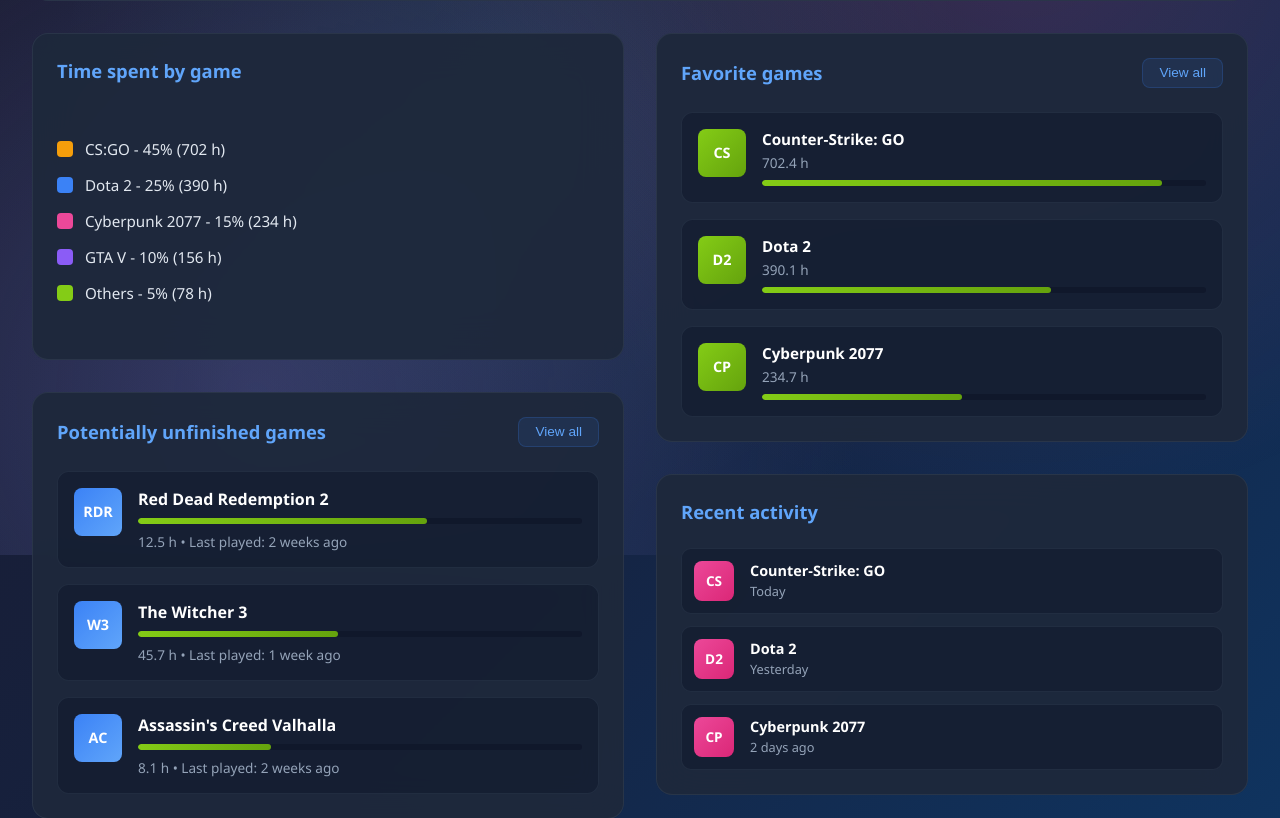
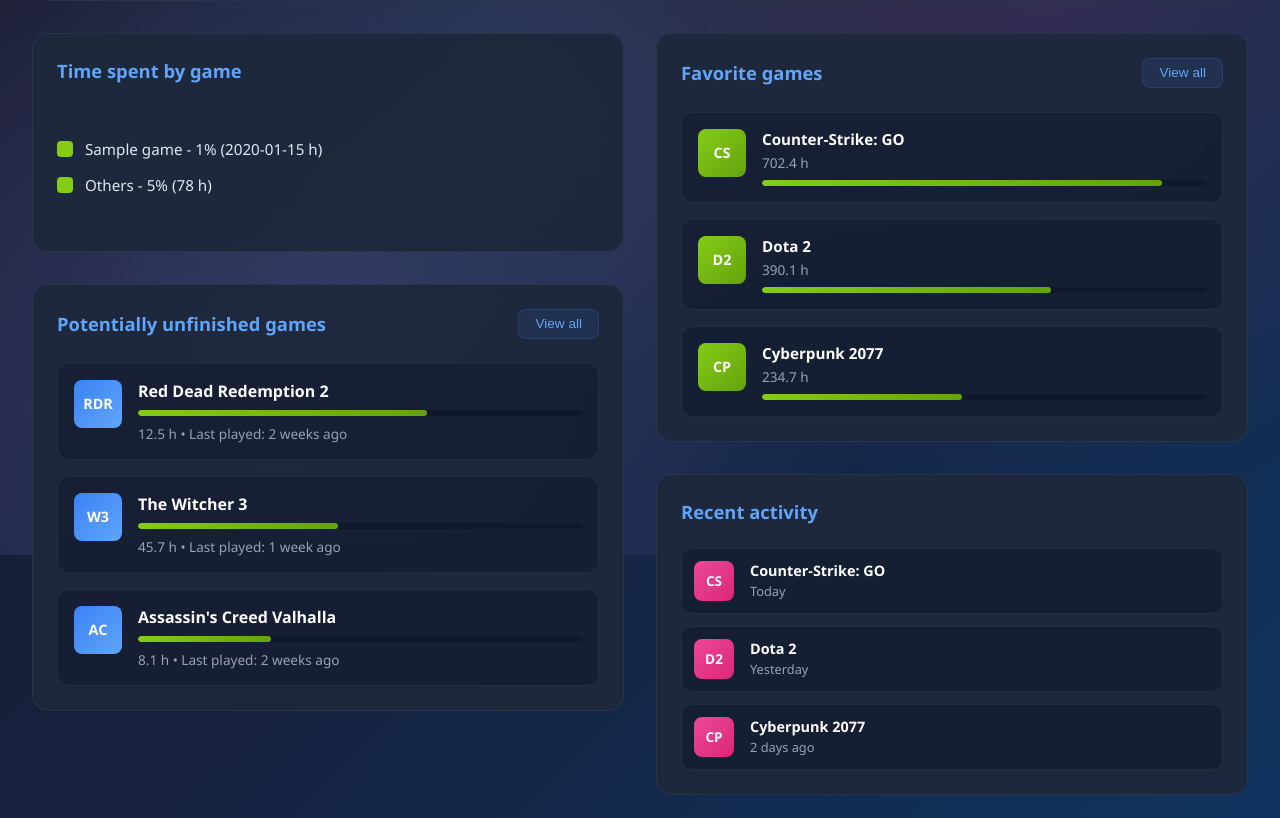
Before and after one commit to danielmakhmudov/statscape, a Django app: template core/templates/core/dashboard.html in a window 1280 px wide. Shown: the part 245-1063 px from the top of the page. Run offline with Django 5.2, Linux system fonts and the light colour scheme; tables that the repository leaves empty hold one stand-in row (values such as "Sample post"); the template is opened without the code that fills it: values that come from a table or form of the project are taken from there, most other values are stand-ins (such as "Sample title", 1, 10 or a date in 2020); parts of the project's set-up code (start-up, migrations or seed data) failed here and were passed over.

Commit message:
refactor: move sorting to stats_service and merge total_playtime function to enrich_games_with_stats

```diff
--- a/core/services/stats_service.py
+++ b/core/services/stats_service.py
@@ -8,5 +8,5 @@ def enrich_games_with_stats(games):
             round(g.total_playtime / total_playtime * 100, 1) if total_playtime > 0 else 0
         )
         g.playtime_hours = round(g.total_playtime / 60, 1)
-
+    games = sorted(games, key=lambda x: x.total_playtime, reverse=True)
     return games, total_hours
--- a/core/templates/core/dashboard.html
+++ b/core/templates/core/dashboard.html
@@ -38,22 +38,12 @@
                 <h3 class="card-title">Time spent by game</h3>
                 <div class="chart-placeholder">
                     <div class="chart-legend">
-                        <div class="legend-item">
-                            <span class="legend-color" style="background: #f59e0b;"></span>
-                            <span class="legend-text">CS:GO - 45% (702 h)</span>
-                        </div>
-                        <div class="legend-item">
-                            <span class="legend-color" style="background: #3b82f6;"></span>
-                            <span class="legend-text">Dota 2 - 25% (390 h)</span>
-                        </div>
-                        <div class="legend-item">
-                            <span class="legend-color" style="background: #ec4899;"></span>
-                            <span class="legend-text">Cyberpunk 2077 - 15% (234 h)</span>
-                        </div>
-                        <div class="legend-item">
-                            <span class="legend-color" style="background: #8b5cf6;"></span>
-                            <span class="legend-text">GTA V - 10% (156 h)</span>
-                        </div>
+                        {% for game in user_library|slice:":10" %}
+                            <div class="legend-item">
+                                <span class="legend-color" style="background: #84cc16;"></span>
+                                <span class="legend-text">{{game.game.name}} - {{game.playtime_percentage}}% ({{game.playtime_hours}} h)</span>
+                            </div>
+                        {% endfor %}
                         <div class="legend-item">
                             <span class="legend-color" style="background: #84cc16;"></span>
                             <span class="legend-text">Others - 5% (78 h)</span>
--- a/core/views.py
+++ b/core/views.py
@@ -1,6 +1,6 @@
 from django.views.generic import TemplateView
 from core.services.user_data_service import get_or_fetch_user_profile, get_or_fetch_user_library
-from core.services.stats_service import get_account_total_hours
+from core.services.stats_service import enrich_games_with_stats
 from django.contrib.auth.mixins import LoginRequiredMixin
 
 
@@ -17,12 +17,13 @@ class DashboardView(LoginRequiredMixin, TemplateView):
         user_profile = get_or_fetch_user_profile(steam_id=steam_id)
         user_library = get_or_fetch_user_library(steam_id=steam_id)
 
+        user_library, total_hours = enrich_games_with_stats(user_library)
         context.update(
             {
                 "user_profile": user_profile,
                 "user_library": user_library,
                 "games_count": len(user_library),
-                "total_hours": get_account_total_hours(steam_id),
+                "total_hours": total_hours,
             }
         )
         return context
```
